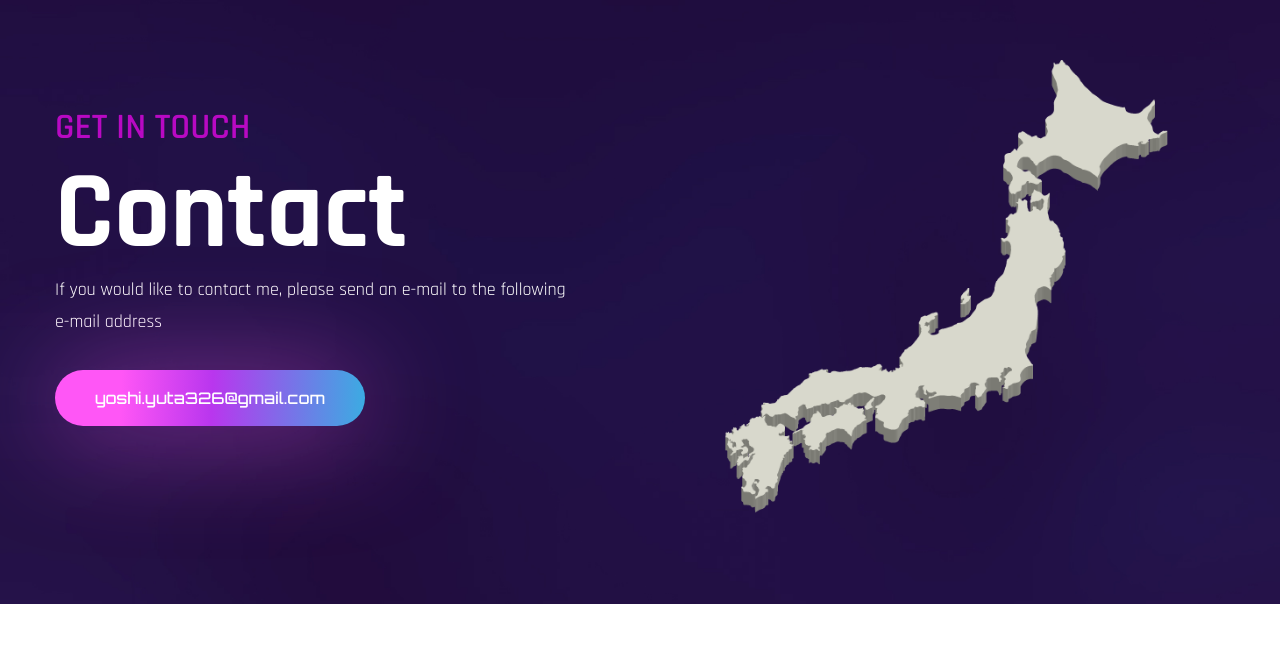
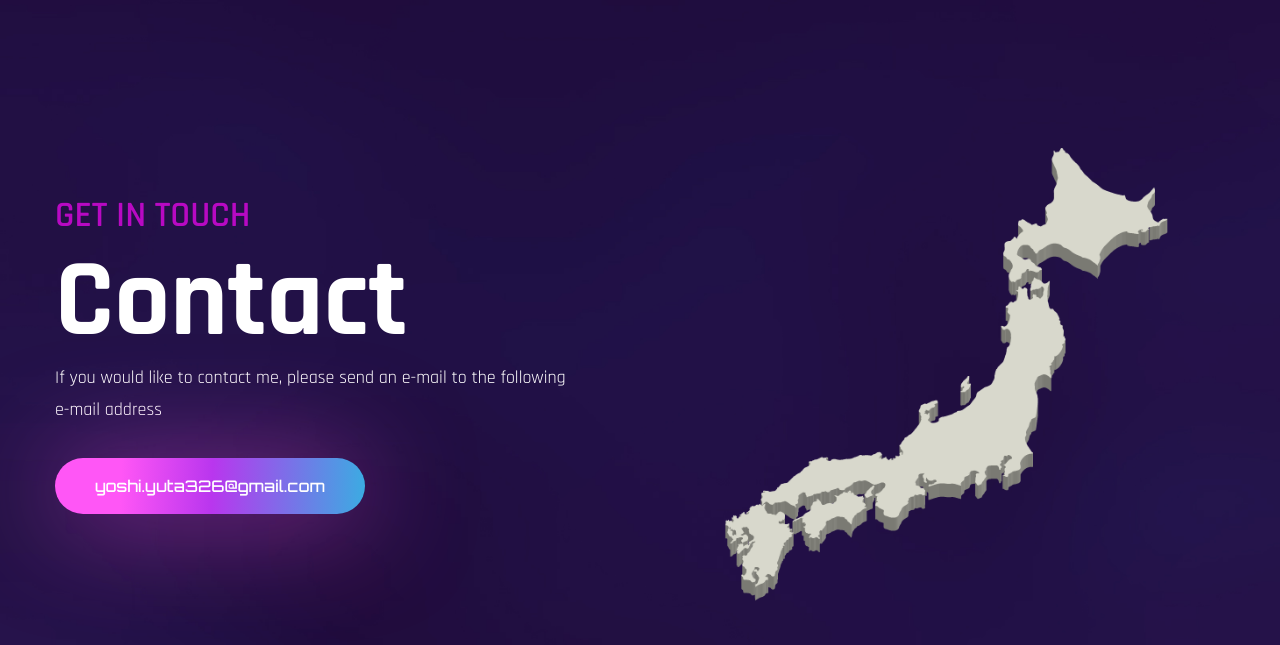
Before and after one commit to Yu-326-ta/portfolio, a React (Create React App) app: page / in a window 1280 px wide. Shown: the part 4315-4960 px from the top of the page. Before the commit the page ends 4919 px from the top, so only its background shows below. Built offline with nearby package versions, Linux system fonts and the light colour scheme; the HTML template or start-up script is replaced by a standard one; a web font is replaced by a local one.

Commit message:
fix navbar

```diff
--- a/src/components/Contact.js
+++ b/src/components/Contact.js
@@ -8,10 +8,7 @@ import { fadeIn } from "../variants";
 
 const Contact = () => {
   return (
-    <section
-      className="min-h-[85vh] lg:min-h-[78vh] flex items-center"
-      id="contact"
-    >
+    <section className="section my-8 lg:my-24" id="contact">
       <div className="container mx-auto">
         {/* text */}
         <div className="flex flex-col gap-y-8 lg:flex-row lg:items-center lg:gap-x-12">
```
